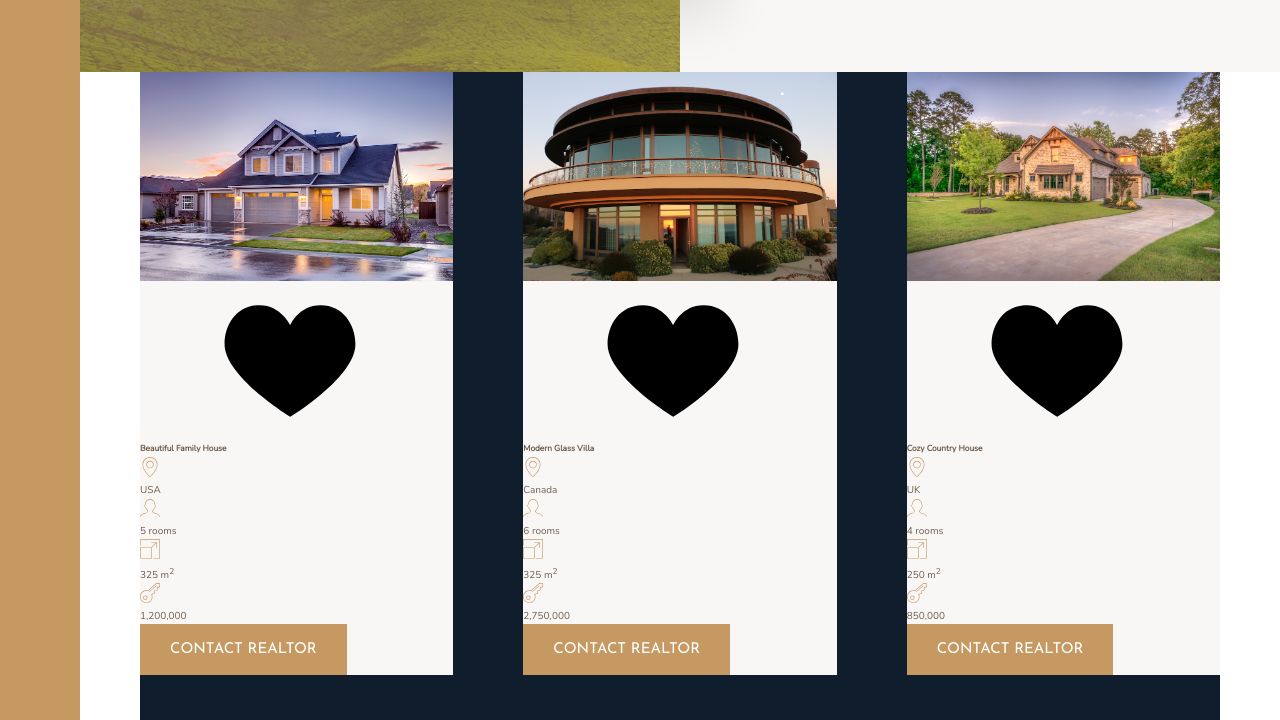
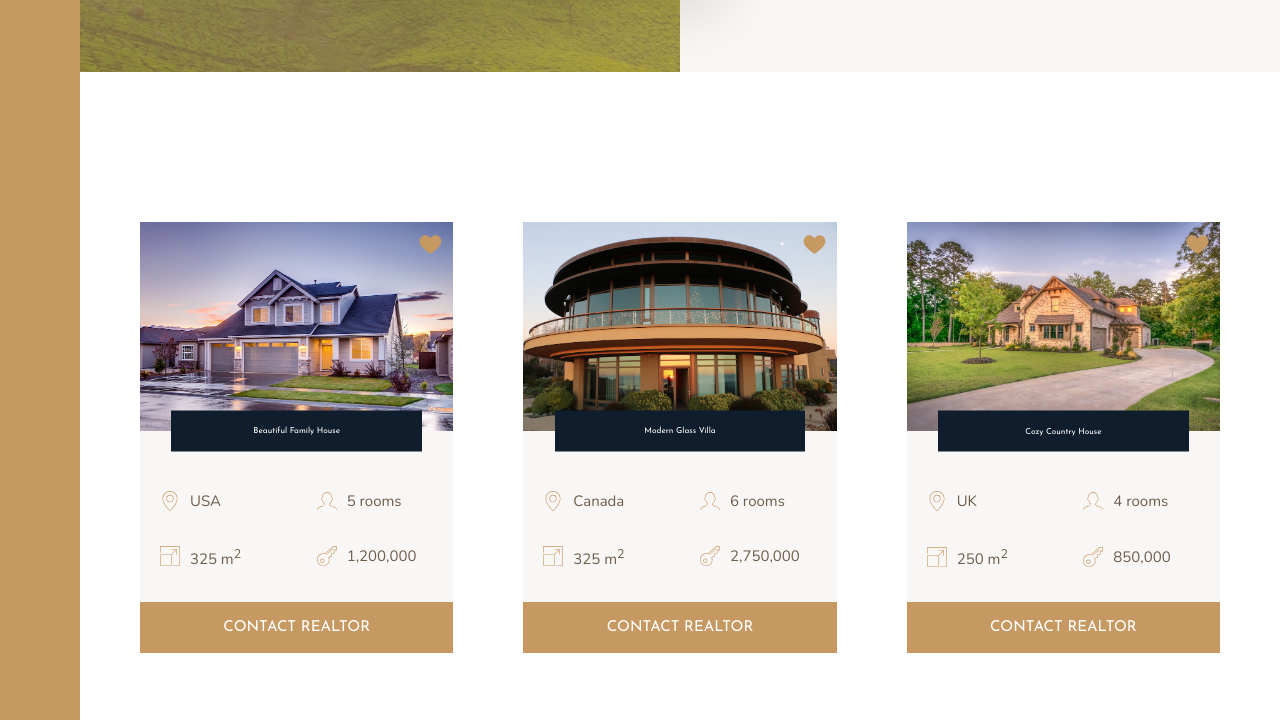
Before and after one commit to mralimov/CSS-GRID-Real-Estate-page, a website: page index.html in a window 1280 px wide. Shown: the part 1630-2350 px from the top of the page. Drawn offline with nearby package versions, Linux system fonts and the light colour scheme.

Commit message:
Home list styling

```diff
--- a/sass/_homes.scss
+++ b/sass/_homes.scss
@@ -1,6 +1,6 @@
 .homes {
-    background-color: $color-secondary;
     grid-column: center-start / center-end;
+    margin: 15rem 0;
 
     display: grid;
     grid-template-columns: repeat(auto-fit, minmax(25rem, 1fr));
@@ -10,36 +10,74 @@
 
 .home {
     background-color: $color-grey-light-1;
+    display: grid;
+    grid-template-columns: repeat(2, 1fr);
+    grid-row-gap: 3.5rem;
 
     &__img {
         width: 100%;
-
+        grid-row: 1 / 2;
+        grid-column: 1 / -1;
+        z-index: 1;
     }
 
     &__like {
-
+        grid-row: 1 / 2;
+        grid-column: 2 / 3;
+        fill: $color-primary;
+        height: 2.5rem;
+        width: 2.5rem;
+        z-index: 2;
+        justify-self: end;
+        margin: 1rem;
     }
 
     &__name {
+        grid-row: 1 / 2;
+        grid-column: 1 / -1;
+        justify-self: center;
+        align-self: end;
+        z-index: 3;
+        width: 80%;
+        font-family: $font-display;
+        font-style: 1.6rem;
+        text-align: center;
+        padding: 1.25rem;
+        background-color: $color-secondary;
+        color: #fff;
+        font-weight: 400;
+        transform: translateY(50%);
+    }
 
+    &__location,
+    &__rooms {
+        margin-top: 2.5rem;
     }
 
     &__location,
     &__rooms,
     &__area,
     &__price {
-
+        font-size: 1.5rem;
+        margin-left: 2rem;
+        display: flex;
+        align-items: center;
 
         svg {
             fill: $color-primary;
             height: 2rem;
             width: 2rem;
+            margin-right: 1rem;
         }
 
         p {
 
         }
     }
+        &__btn {
+            grid-column: 1 / -1;
+        }
+
 
 
 }
```
Also changed, not shown: css/style.css.
